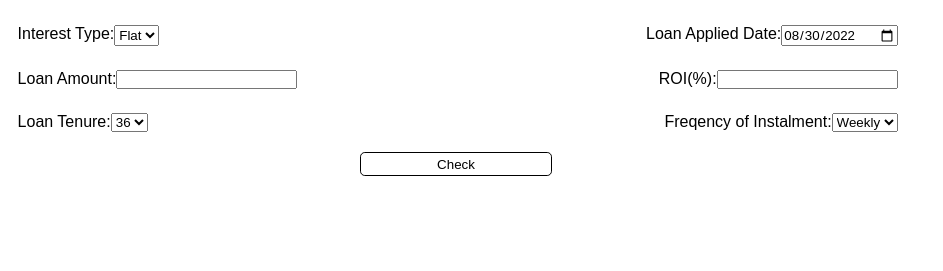
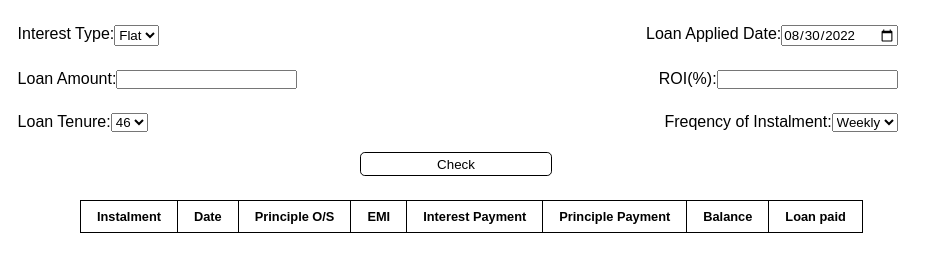
Before and after one commit to Dev-Tuhin01/EMI-Calculator, a plain HTML site: page index.html in a window 1280 px wide. Shown: the part 25-296 px from the top of the page, without its empty margins (0-943 px from the left). Drawn offline with Linux system fonts and the light colour scheme.

Commit message:
created table

```diff
--- a/index.html
+++ b/index.html
@@ -37,10 +37,11 @@
         <div class="row">
             <div class="inpgrp">
                 <label>Loan Tenure: </label>
-                <select name="LnTen" id="LnTen">
-                    <option value="36">36</option>
+                <select name="LnTen" id="LnTen" onformchange="">
+                    <option value="46">46</option>
                     <option value="52">52</option>
-                    <option value="84">84</option>
+                    <option value="69">69</option>
+                    <option value="78">78</option>
                 </select>
             </div>
             <div class="inpgrp">
@@ -53,6 +54,28 @@
         <div class="row" id="buttons"><button id="sub" type="button" onclick="calculate()">Check</button></div>
     </form>
 
+    <div class="installment-table">
+        <table class="Installment-chart">
+            <thead>
+                <tr>
+                <th>Instalment</th>
+                <th>Date</th>
+                <th>Principle O/S</th>
+                <th>EMI</th>
+                <th>Interest Payment</th>
+                <th>Principle Payment</th>
+                <th>Balance</th>
+                <th>Loan paid</th>
+                </tr>
+            </thead>
+            <tbody>
+
+            </tbody>
+            <tfoot>
+
+            </tfoot>
+        </table>
+    </div>
     <script src="script.js"></script>
 </body>
 </html>
--- a/script.js
+++ b/script.js
@@ -36,6 +36,7 @@ function calculate() {
     let loanTenure = document.getElementById("LnTen").value;
     let startingDate = loanAppliedDate.value;
 
+    let years = loanTenure / 52
 
 
     //debugging input datas
@@ -43,4 +44,9 @@ function calculate() {
     console.log(rateOfInterest);
     console.log(loanTenure);
     console.log(startingDate);
+    console.log(years);
 }
+
+function complexInterestCalculate(principle,rateofInterest,time) {
+
+}
--- a/style.css
+++ b/style.css
@@ -54,3 +54,14 @@ input:focus,input:hover,select:focus,select:hover{
 button:hover{
     background-color: bisque;
 }
+
+.installment-table{
+    padding: 1rem 5rem;
+}
+
+table,th,td{
+    border: 1px solid black;
+    border-collapse: collapse;
+    padding: 0.5rem 1rem;
+    font-size: 0.8rem;
+}
```
